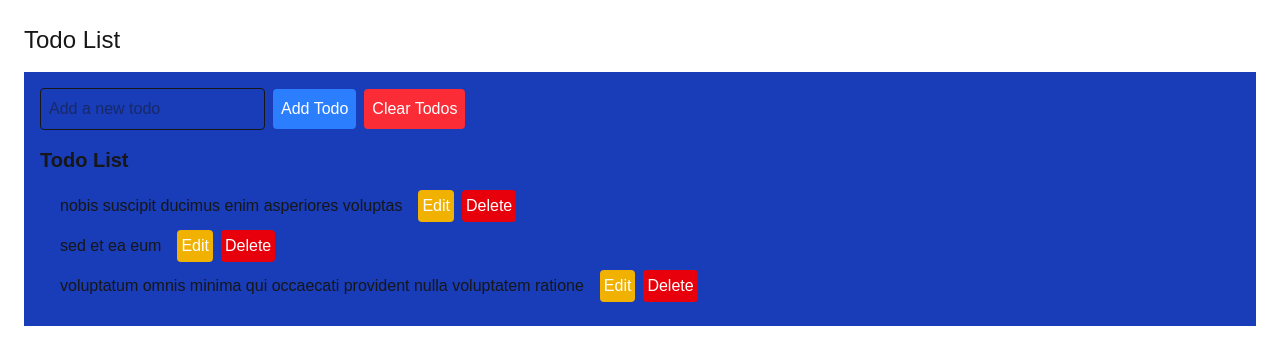
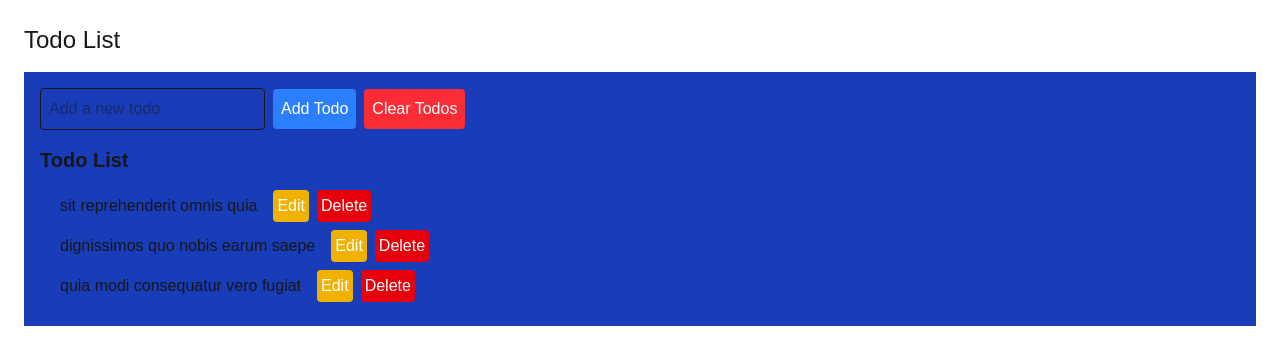
Before and after one commit to RobotGeissler/interactive-crud, a Next.js app in the folder ntx-crud-challenge/: page / in a window 1280 px wide. Shown: the top 364 px of the page. Built offline with nearby package versions, Linux system fonts and the light colour scheme.

Commit message:
Added a place holder spinner code and did some testing

```diff
--- a/ntx-crud-challenge/data/todos.json
+++ b/ntx-crud-challenge/data/todos.json
@@ -1,20 +1,20 @@
 [
   {
-    "userId": 5,
-    "id": 96,
-    "title": "nobis suscipit ducimus enim asperiores voluptas",
+    "userId": 3,
+    "id": 48,
+    "title": "sit reprehenderit omnis quia",
     "completed": false
   },
   {
-    "userId": 6,
-    "id": 115,
-    "title": "sed et ea eum",
-    "completed": false
+    "userId": 10,
+    "id": 197,
+    "title": "dignissimos quo nobis earum saepe",
+    "completed": true
   },
   {
-    "userId": 3,
-    "id": 55,
-    "title": "voluptatum omnis minima qui occaecati provident nulla voluptatem ratione",
-    "completed": true
+    "userId": 6,
+    "id": 118,
+    "title": "quia modi consequatur vero fugiat",
+    "completed": false
   }
 ]
--- /dev/null
+++ b/ntx-crud-challenge/src/app/loading.tsx
@@ -0,0 +1,8 @@
+export default function Loading() {
+    return (
+      <div className="flex items-center justify-center min-h-screen flex-col gap-4">
+        <div className="w-8 h-8 border-4 border-blue-500 border-t-transparent rounded-full animate-spin" />
+        <p className="text-lg text-gray-700">Loading todos...</p>
+      </div>
+    );
+  }
```
Also changed, not shown: 1 other file (tests, documents, lock files or other folders).
